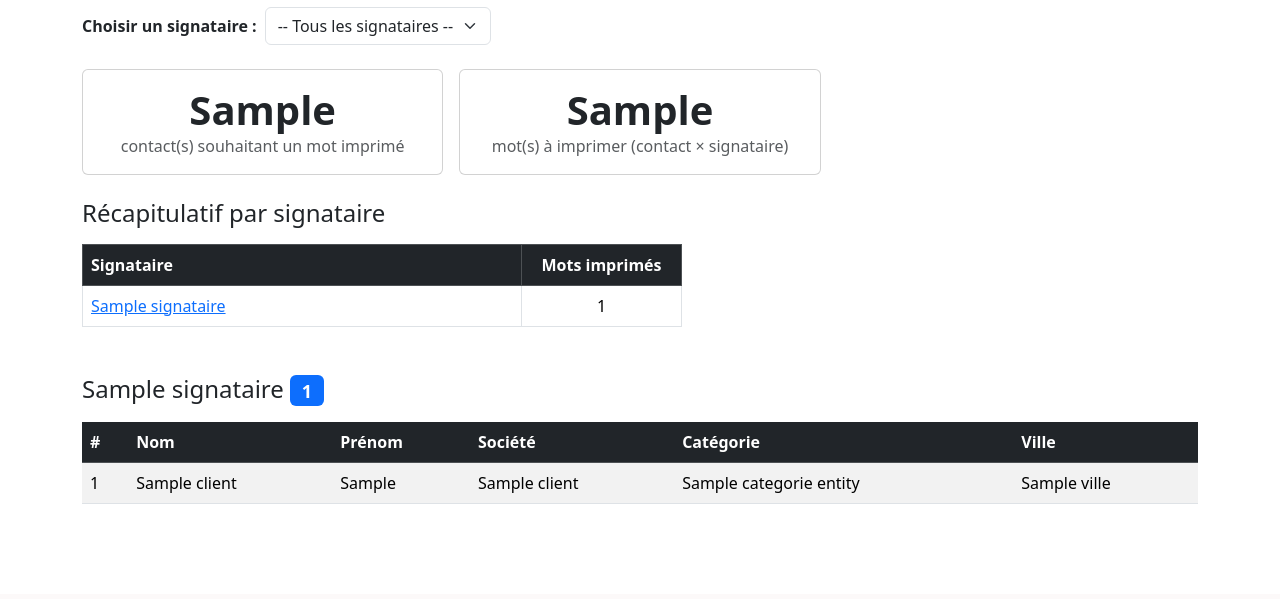
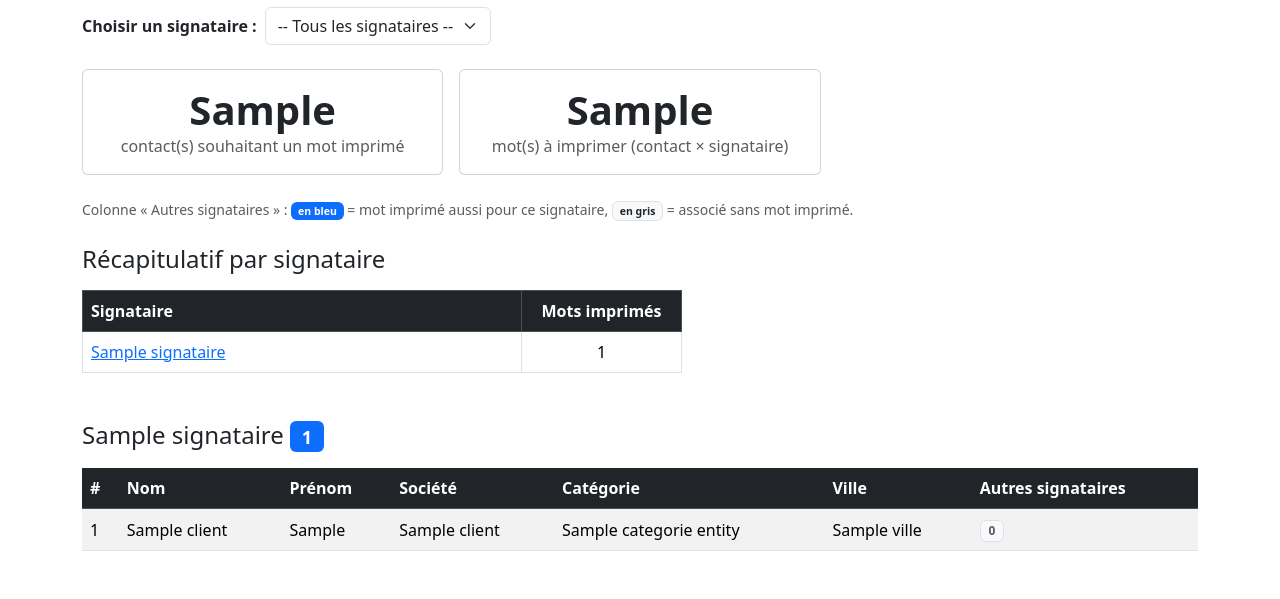
Before and after one commit to LisotNowak/src, a Symfony app: template templates/client/mots_imprimes.html.twig in a window 1280 px wide. Shown: the part 206-805 px from the top of the page. Before the commit the page ends 710 px from the top, so only its background shows below. Run offline with Twig, Linux system fonts and the light colour scheme; the template is opened without the code that fills it: most values are stand-ins (such as "Sample title", 1, 10 or a date in 2020); some libraries are stand-ins or nearby versions.

Commit message:
[clients] Ajout de page pour voir mots imprimé v2

```diff
--- a/templates/client/mots_imprimes.html.twig
+++ b/templates/client/mots_imprimes.html.twig
@@ -46,6 +46,12 @@
     </div>
 
     {% if par_signataire is not empty %}
+        <p class="small text-muted mb-4">
+            Colonne « Autres signataires » :
+            <span class="badge bg-primary"><i class="bi bi-printer"></i> en bleu</span> = mot imprimé aussi pour ce signataire,
+            <span class="badge bg-light text-dark border">en gris</span> = associé sans mot imprimé.
+        </p>
+
         <h4 class="mb-3">Récapitulatif par signataire</h4>
         <table class="table table-bordered table-hover align-middle mb-5" style="max-width: 600px;">
             <thead class="table-dark">
@@ -78,11 +84,13 @@
                         <th>Société</th>
                         <th>Catégorie</th>
                         <th>Ville</th>
+                        <th>Autres signataires</th>
                     </tr>
                 </thead>
                 <tbody>
                     {% for association in groupe.associations %}
                         {% set client = association.client %}
+                        {% set autres = (associations_par_contact[client.id] ?? [])|filter(a => a.signataire.id != groupe.signataire.id) %}
                         <tr>
                             <td>{{ loop.index }}</td>
                             <td>{{ client.triNom }}</td>
@@ -90,6 +98,15 @@
                             <td>{{ client.societeNom }}</td>
                             <td>{{ client.categorieEntity ? client.categorieEntity.nomCategorie : '' }}</td>
                             <td>{{ client.ville }}</td>
+                            <td>
+                                <span class="badge {{ autres|length ? 'bg-secondary' : 'bg-light text-muted border' }} me-1">{{ autres|length }}</span>
+                                {% for autre in autres %}
+                                    <span class="badge {{ autre.imprimer ? 'bg-primary' : 'bg-light text-dark border' }}"
+                                          {% if autre.imprimer %}title="Mot imprimé aussi pour ce signataire"{% endif %}>
+                                        {% if autre.imprimer %}<i class="bi bi-printer"></i> {% endif %}{{ autre.signataire.nom }}
+                                    </span>
+                                {% endfor %}
+                            </td>
                         </tr>
                     {% endfor %}
                 </tbody>
```
Also changed, not shown: src/Controller/ClientController.php (+17 -0 lines).
